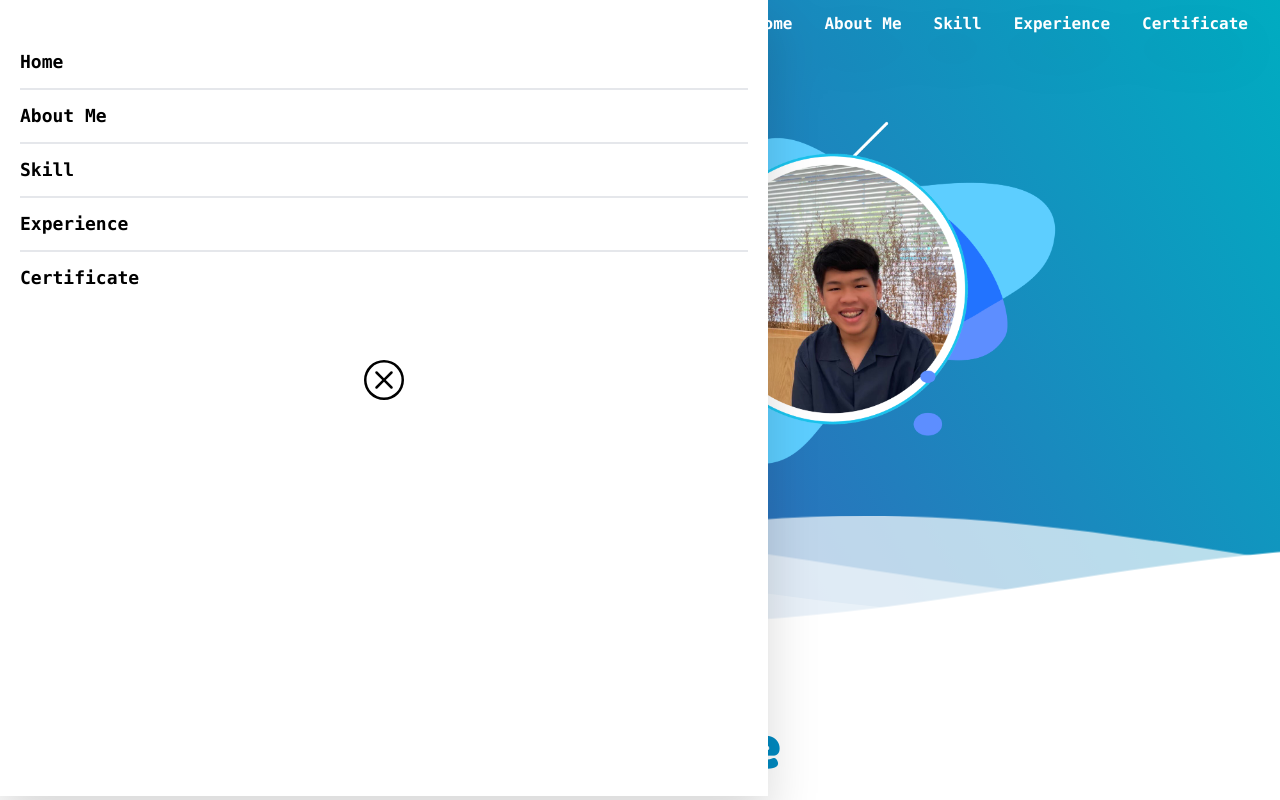
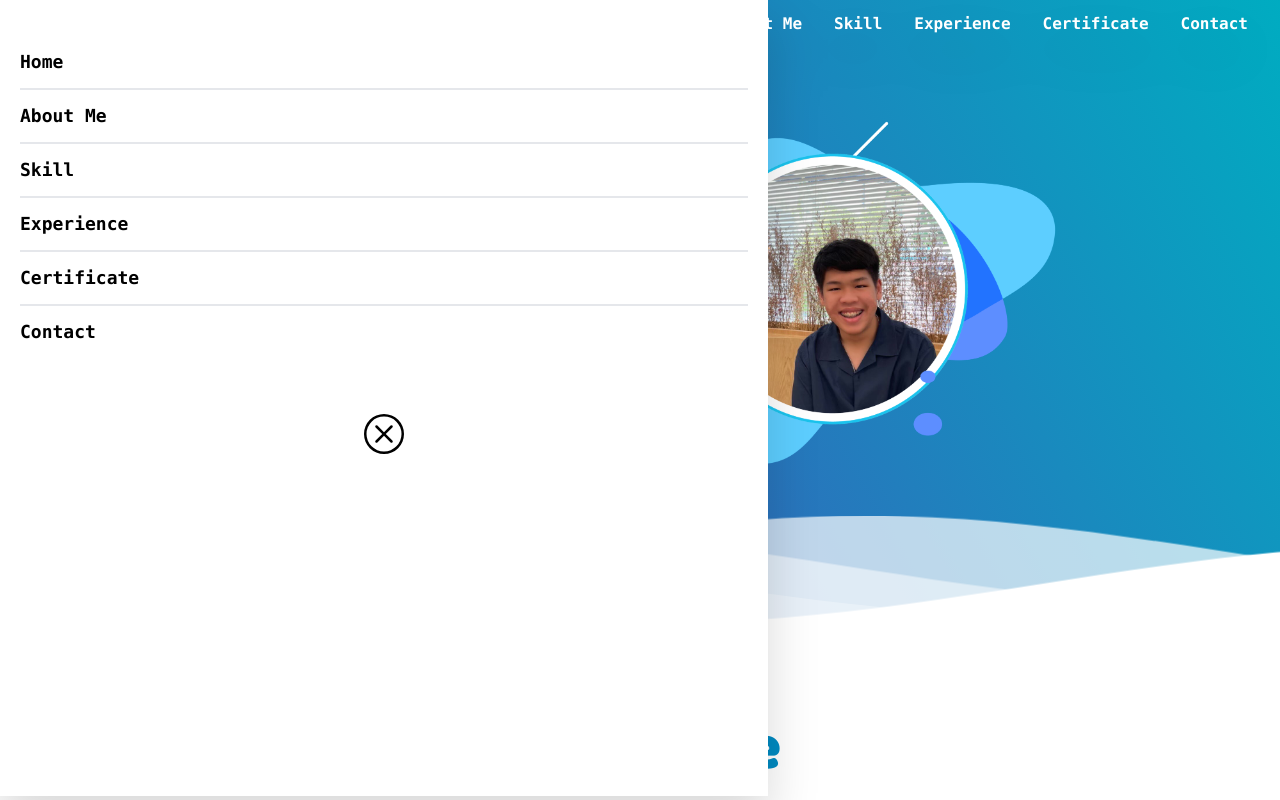
Before and after one commit to Thatphum/My_Portfolio, a Vue app: page / in a window 1280 px wide. Shown: the top 800 px of the page. Built offline with nearby package versions, Linux system fonts and the light colour scheme; a web font is replaced by a local one.

Commit message:
add link contact

```diff
--- a/src/components/Footer.vue
+++ b/src/components/Footer.vue
@@ -2,7 +2,7 @@
 
 <template>
   <footer>
-    <div class="justify-center items-center">
+    <div class="justify-center items-center" id="contact">
       <div
         class="flex items-center justify-evenly sm:justify-between flex-col sm:flex-row sm:px-[30px] md:px-[40px] lg:px-[50px] xl:px-[75px] w-full h-[100px] md:h-[65px] bg-sky-400 font-bold"
       >
--- a/src/components/Navbar.vue
+++ b/src/components/Navbar.vue
@@ -77,6 +77,13 @@ function scrollFunction() {
               >Certificate</a
             >
           </li>
+          <li>
+            <a
+              class="md:p-4 py-2 lg:block hidden hover:text-purple-400"
+              href="#contact"
+              >Contact</a
+            >
+          </li>
         </ul>
         <svg
           xmlns="http://www.w3.org/2000/svg"
@@ -114,6 +121,9 @@ function scrollFunction() {
             </a>
             <a href="#certificate" class="py-3" @click="clickContent()">
               Certificate
+            </a>
+            <a href="#contact" class="py-3" @click="clickContent()">
+              Contact
             </a>
           </div>
           <div class="flex justify-center pt-14" @click="clickContent()">
```
